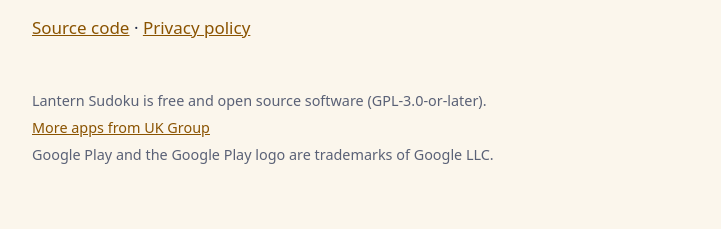
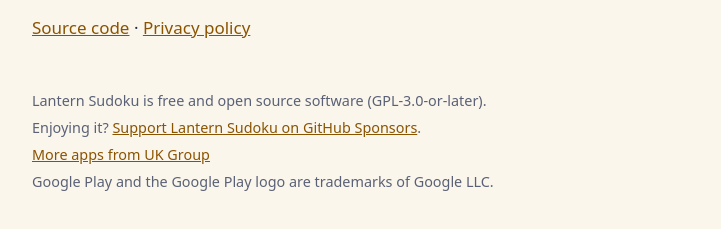
Before and after one commit to ukpratik/lantern-sudoku, a plain HTML site: page site/index.html in a window 1280 px wide. Shown: the part 493-722 px from the top of the page, without its empty margins (268-989 px from the left). Drawn offline with Linux system fonts and the light colour scheme.

Commit message:
Add GitHub Sponsors links (FUNDING.yml, README, website)
Co-Authored-By: Claude Opus 5.5 <noreply@anthropic.com>

```diff
--- a/site/index.html
+++ b/site/index.html
@@ -77,6 +77,7 @@
   <p><a href="https://github.com/ukpratik/lantern-sudoku">Source code</a> · <a href="privacy/">Privacy policy</a></p>
   <footer>
     <p>Lantern Sudoku is free and open source software (GPL-3.0-or-later).</p>
+    <p>Enjoying it? <a href="https://github.com/sponsors/ukpratik" rel="noopener">Support Lantern Sudoku on GitHub Sponsors</a>.</p>
     <p><a href="https://ukpratik.github.io/awesomeaiapplications/">More apps from UK Group</a></p>
     <p>Google Play and the Google Play logo are trademarks of Google LLC.</p>
   </footer>
```
Also changed, not shown: 2 other files.
